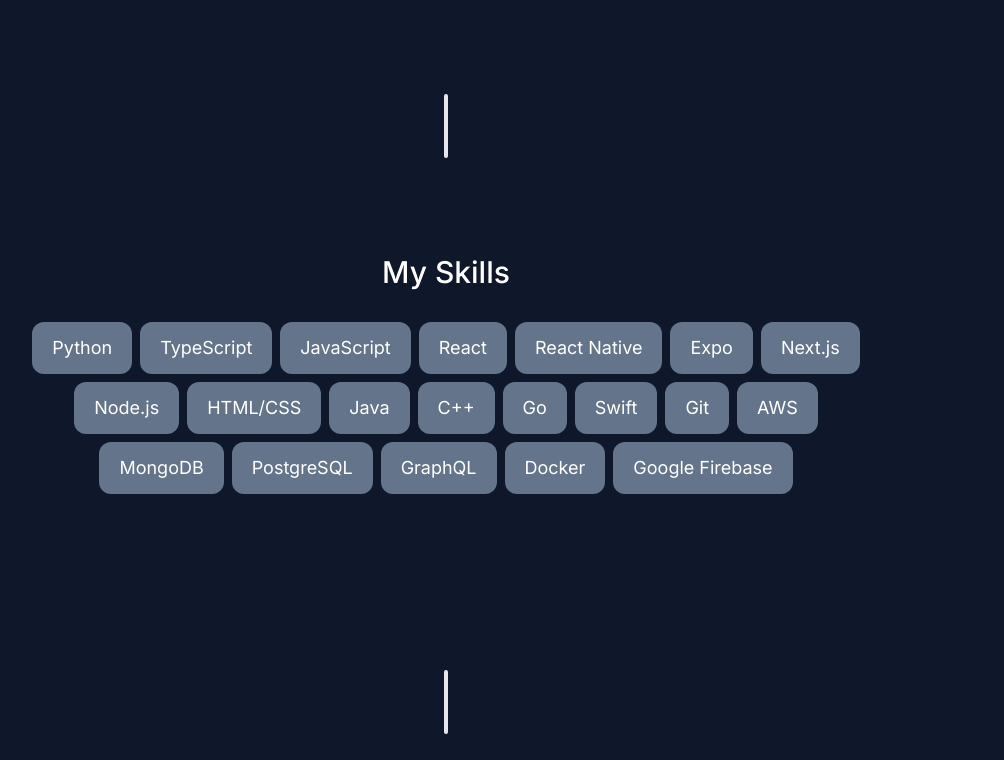
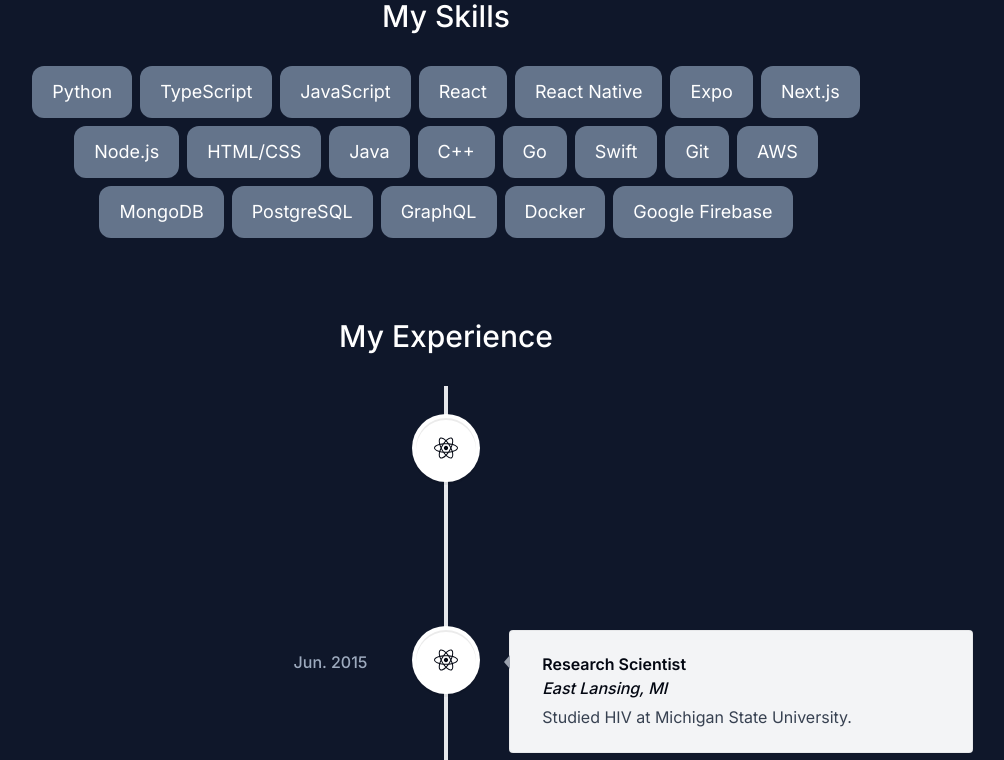
Before and after one commit to sagarbrathod1/personal-website-v3, a Next.js app: page / in a window 1280 px wide. Shown: the part 2280-3040 px from the top of the page, without its empty margins (194-1198 px from the left). Built offline with nearby package versions, Linux system fonts and the light colour scheme.

Commit message:
add footer

```diff
--- a/app/page.tsx
+++ b/app/page.tsx
@@ -1,4 +1,5 @@
 import Experience from "@/components/experience";
+import Footer from "@/components/footer";
 import Intro from "@/components/intro";
 import Projects from "@/components/projects";
 import SectionDivider from "@/components/section-divider";
@@ -11,10 +12,9 @@
       <Intro />
       <SectionDivider />
       <Projects />
-      <SectionDivider />
       <Skills />
-      <SectionDivider />
       <Experience />
+      <Footer />
     </main>
   );
 }
--- a/components/Header.tsx
+++ b/components/Header.tsx
@@ -1,8 +1,7 @@
 "use client";
 
+import { links } from "@/lib/data";
 import { motion } from "framer-motion";
-import React from "react";
-import { links } from "@/lib/data";
 import Link from "next/link";
 
 export default function Header() {
--- /dev/null
+++ b/components/footer.tsx
@@ -0,0 +1,14 @@
+import React from "react";
+
+export default function Footer() {
+  return (
+    <footer className="mb-10 px-4 text-center text-gray-500">
+      <small className="mb-2 block text-xs">
+        &copy; Sagar Rathod's Website |{" "}
+        <a className="underline" href="https://sagarrathod.site/">
+          Previous Website
+        </a>
+      </small>
+    </footer>
+  );
+}
```
